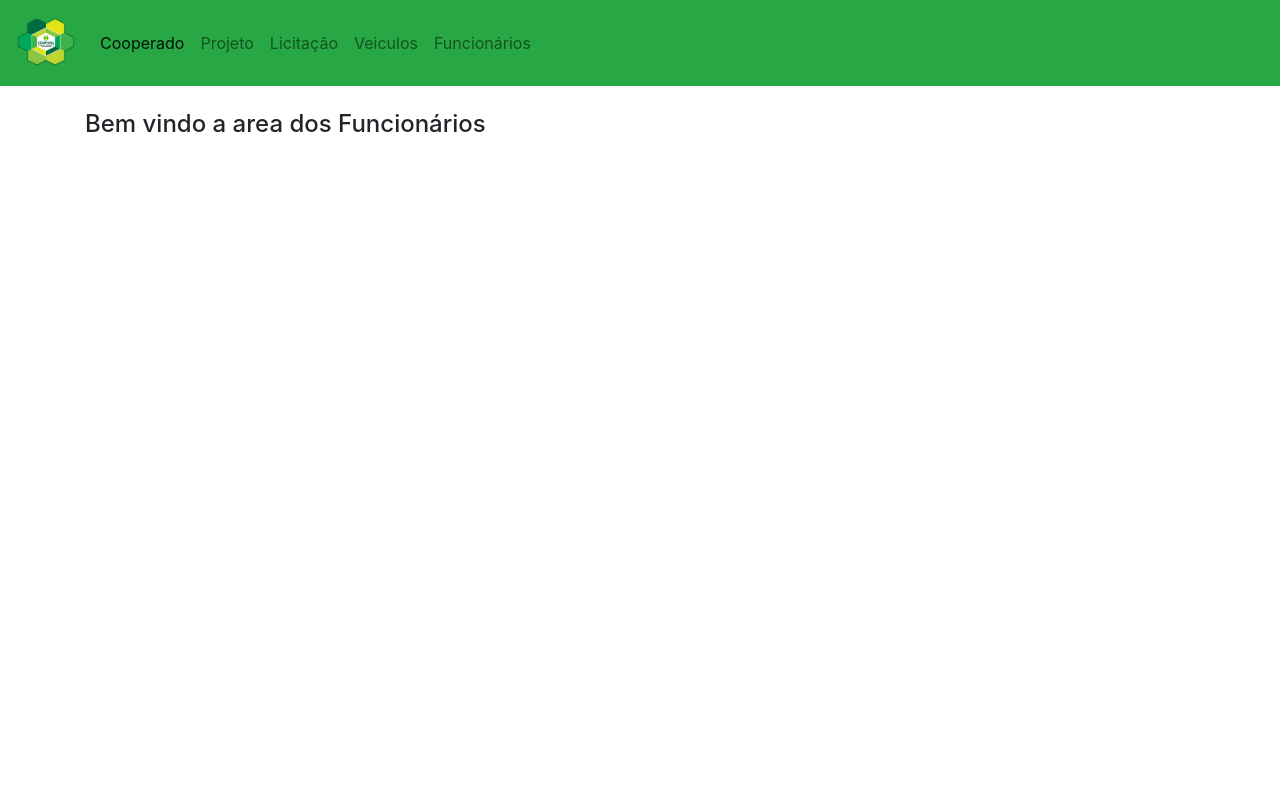
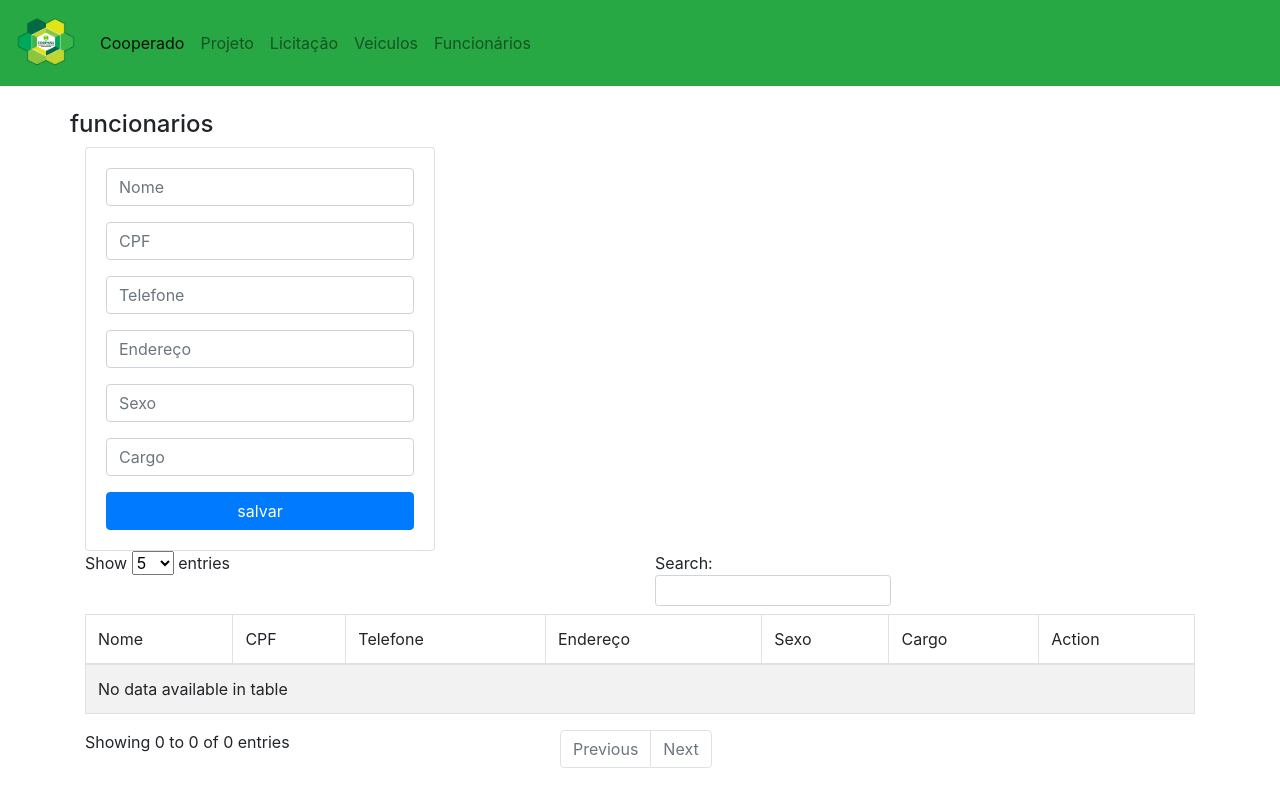
Before and after one commit to Lucas-Ladislau/coopana-flask, a Flask app: page /funcionario in a window 1280 px wide. Run offline with Flask 2, Linux system fonts and the light colour scheme; some libraries are stand-ins or nearby versions.

Commit message:
Tabela Funcionários

```diff
--- a/main.py
+++ b/main.py
@@ -181,6 +181,74 @@
     return redirect(url_for('veiculos'))
 
 
+#----------------------FUNCIONÁRIOS-------------------------
+
+@app.route("/funcionarios")
+def funcionarios():
+    cur = conn.cursor(cursor_factory=psycopg2.extras.DictCursor)
+    f = "SELECT * FROM coopana.funcionarios"       # Nome da tabela do bd que vai ser utililorzada
+    cur.execute(f)
+    list_funcionarios = cur.fetchall()
+    return render_template('funcionarios.html',list_funcionarios = list_funcionarios)
+
+#a implementação de situação é feita na regra de negócio em transporte
+@app.route('/add_funcionarios', methods=['POST'])
+def add_funcionarios():
+    cur = conn.cursor(cursor_factory=psycopg2.extras.DictCursor)
+    if request.method == 'POST':
+        #Colunas da respectiva tabela
+        nome = request.form['nome']
+        cpf = request.form['cpf']
+        telefone = request.form['telefone']
+        endereco = request.form['endereco']
+        sexo = request.form['sexo']
+        cargo = request.form['cargo']
+        cur.execute(
+            "INSERT INTO coopana.funcionarios (nome,cpf,telefone,endereco,sexo,cargo) VALUES (%s,%s,%s,%s,%s,%s)",
+            (nome,cpf,telefone,endereco,sexo,cargo))
+        conn.commit()
+        flash('Funcionário adicionado com Sucesso!')
+        return redirect(url_for('funcionarios'))
+
+@app.route('/editf/<id>', methods = ['POST', 'GET'])
+def get_funcionario(id):
+    cur = conn.cursor(cursor_factory=psycopg2.extras.DictCursor)
+
+    cur.execute('SELECT * FROM coopana.funcionarios WHERE id = %s', (id))
+    data = cur.fetchall()
+    cur.close()
+    print(data[0])
+    return render_template('editf.html', funcionarios = data[0])
+
+@app.route('/updatef/<id>', methods = ['POST'])
+def update_funcionarios(id):
+    if request.method == 'POST':
+        #Colunas da respectiva tabela
+        nome = request.form['nome']
+        cpf = request.form['cpf']
+        telefone = request.form['telefone']
+        endereco = request.form['endereco']
+        sexo = request.form['sexo']
+        cargo = request.form['cargo']
+
+        cur = conn.cursor(cursor_factory=psycopg2.extras.DictCursor)
+        cur.execute("""
+            UPDATE coopana.funcionarios
+            SET nome = %s,cpf = %s, telefone = %s,endereco = %s,sexo = %s,cargo = %s
+            WHERE id = %s
+        """, (nome,cpf,telefone,endereco,sexo,cargo, id))
+        flash('Funcionário Atualizado com sucesso !')
+        conn.commit()
+        return redirect(url_for('funcionarios'))
+
+@app.route('/deletef/<string:id>', methods = ['POST','GET'])
+def delete_funcionarios(id):
+    cur = conn.cursor(cursor_factory=psycopg2.extras.DictCursor)
+    cur.execute('DELETE FROM coopana.funcionarios WHERE id = {0}'.format(id))
+    conn.commit()
+    flash('Funcionário Removido com sucesso!')
+    return redirect(url_for('funcionarios'))
+
 #----------------------PROJETO------------------------------
 
 @app.route("/projeto")
--- a/templates/funcionarios.html
+++ b/templates/funcionarios.html
@@ -1,8 +1,78 @@
 {% extends 'base.html'%}
 
 {% block body %}
-<div>
-	<h4>Bem vindo a area dos Funcionários</h4>
+<div class="row"><h4>funcionarios</h4></div>
+  <div class="row">
+    <div class="col-md-4">
+		{% with messages = get_flashed_messages()  %}
+		{% if messages %}
+		{% for message in messages %}
+		<div class="alert alert-success alert-dismissible fade show" role="alert">
+		  {{ message }}
+		  <button type="button" class="close" data-dismiss="alert" aria-label="Close">
+			<span aria-hidden="true">×</span>
+		  </button>
+	  </div>
+	  {% endfor %}
+	  {% endif %}
+	  {% endwith %}
+	  <div class="card card-body">
+		<form action="{{url_for('add_funcionarios')}}" method="POST">
+		  <div class="form-group">
+			<input type="text" class="form-control" name="nome" placeholder="Nome">
+		  </div>
+		  <div class="form-group">
+			<input type="text" class="form-control" name="cpf" placeholder="CPF">
+		  </div>
+		  <div class="form-group">
+			<input type="text" class="form-control" name="telefone" placeholder="Telefone">
+		  </div>
+		  <div class="form-group">
+			<input type="text" class="form-control" name="endereco" placeholder="Endereço">
+		  </div>
+		  <div class="form-group">
+			<input type="text" class="form-control" name="sexo" placeholder="Sexo">
+		  </div>
+		  <div class="form-group">
+			<input type="text" class="form-control" name="cargo" placeholder="Cargo">
+		  </div>
+		  <button class="btn btn-primary btn-block">
+			salvar
+		  </button>
+		</form>
+	  </div>
+	</div>
+	<div class="col-md-12">
+		<table id="example" class="table table-striped table-bordered" style="width:100%">
+		<thead>
+			<tr>
+			<td>Nome</td>
+			<td>CPF</td>
+			<td>Telefone</td>
+			<td>Endereço</td>
+			<td>Sexo</td>
+			<td>Cargo</td>
+			<td>Action</td>
+			</tr>
+		</thead>
+		<tbody>
+			{% for row in list_funcionarios %}
+			<tr>
+			<td>{{row[1]}}</td>
+			<td>{{row[2]}}</td>
+			<td>{{row[3]}}</td>
+			<td>{{row[4]}}</td>
+			<td>{{row[5]}}</td>
+			<td>{{row[6]}}</td>
+			<td width="200">
+				<a href="/editf/{{row[0]}}" class="btn btn-secondary btn-sm">editar</a>
+				<a href="/deletef/{{row[0]}}" class="btn btn-danger btn-delete btn-sm">apagar</a>
+			</td>
+			</tr>
+			{% endfor %}
+		</tbody>
+		</table>
+	</div>
+  </div>
 </div>
-
 {% endblock%}
```
Also changed, not shown: templates/editf.html (added, +34 -0 lines).
